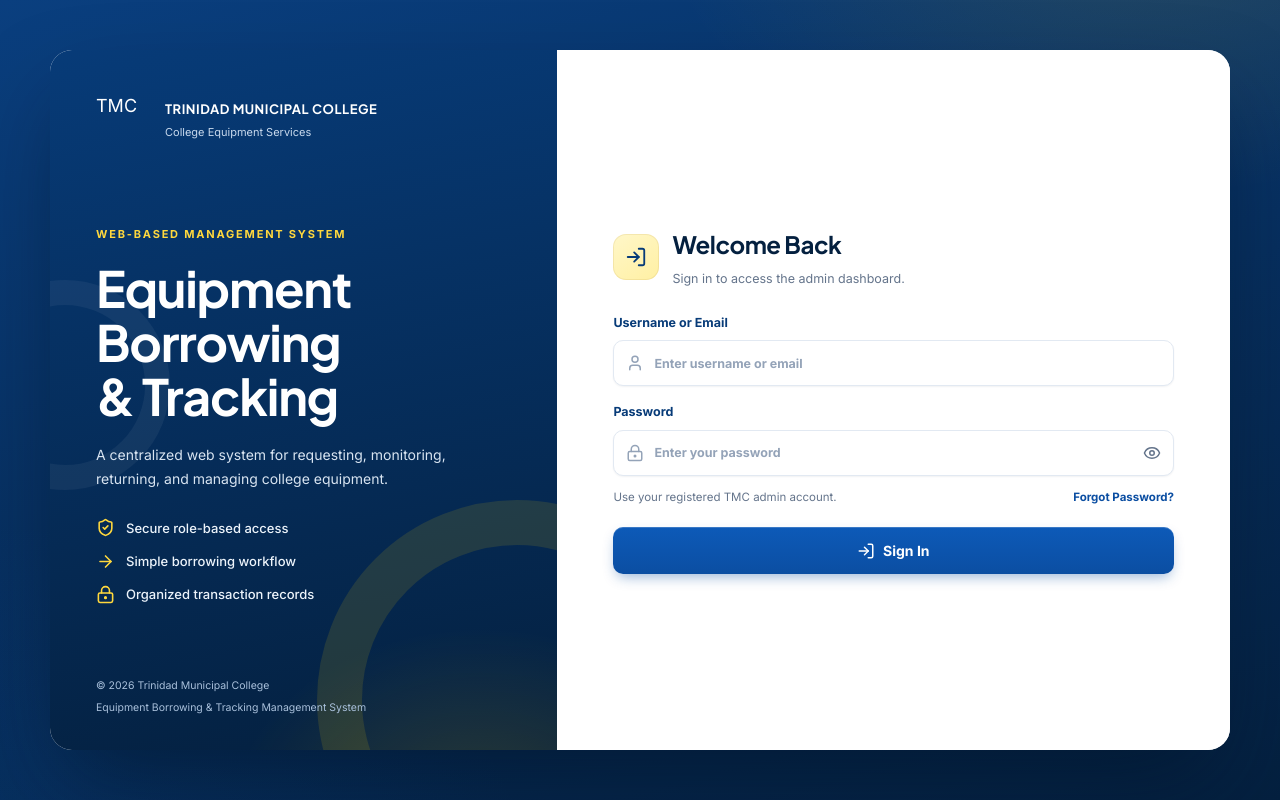
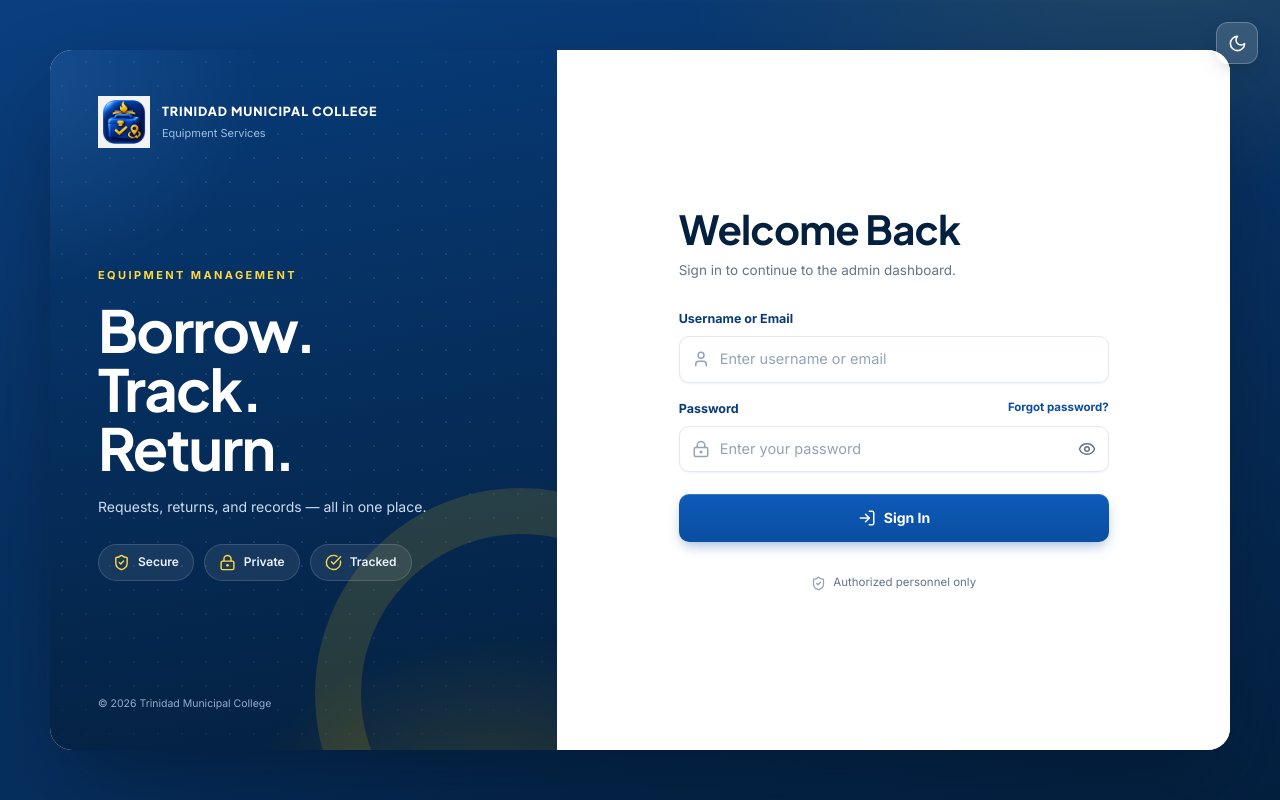
Before and after one commit to boylesjohndominique-netizen/tmc-ebm-web, a React (Vite) app in the folder frontend/: page /login in a window 1280 px wide. Built offline with nearby package versions, Linux system fonts and the light colour scheme; no server answers.

Commit message:
feat(web): refresh login and use TMC logo branding

```diff
--- a/frontend/index.html
+++ b/frontend/index.html
@@ -3,6 +3,7 @@
   <head>
     <meta charset="UTF-8" />
     <meta name="viewport" content="width=device-width, initial-scale=1.0" />
+    <link rel="icon" type="image/png" href="/logo.png" />
     <title>TMC Equipment Borrowing & Tracking</title>
     <script>
       // Apply the saved theme before first paint to avoid a light-mode flash.
--- a/frontend/src/index.css
+++ b/frontend/src/index.css
@@ -2084,6 +2084,25 @@ input::placeholder, textarea::placeholder { color: var(--faint); }
   align-items: center;
   justify-content: center;
   padding: 36px;
+  position: relative;
+}
+
+.auth-page .icon-button.theme-toggle {
+  position: absolute;
+  top: 22px;
+  right: 22px;
+  z-index: 60;
+  width: 42px;
+  height: 42px;
+  color: #fff;
+  background: rgba(255, 255, 255, .14);
+  border: 1px solid rgba(255, 255, 255, .24);
+  box-shadow: 0 8px 22px -12px rgba(0, 0, 0, .6);
+}
+.auth-page .icon-button.theme-toggle:hover {
+  background: rgba(255, 255, 255, .24);
+  transform: translateY(-1px);
+  box-shadow: 0 10px 24px -10px rgba(0, 0, 0, .55);
 }
 
 .auth-shell {
@@ -2100,69 +2119,86 @@ input::placeholder, textarea::placeholder { color: var(--faint); }
 
 .auth-intro {
   background:
-    radial-gradient(420px 320px at 85% 110%, rgba(246, 200, 0, .16), transparent 60%),
+    radial-gradient(420px 320px at 88% 112%, rgba(246, 200, 0, .18), transparent 62%),
+    radial-gradient(400px 340px at -6% 4%, rgba(96, 165, 250, .18), transparent 60%),
     linear-gradient(170deg, var(--blue-dark) 0%, var(--blue-ink) 100%);
   color: var(--white);
-  padding: 42px 46px 34px;
+  padding: 46px 48px 38px;
   display: flex;
   flex-direction: column;
   position: relative;
   overflow: hidden;
 }
 
+.auth-intro::before {
+  content: "";
+  position: absolute;
+  inset: 0;
+  background-image: radial-gradient(rgba(255, 255, 255, .10) 1px, transparent 1.4px);
+  background-size: 24px 24px;
+  -webkit-mask-image: radial-gradient(125% 95% at 45% 42%, #000 28%, transparent 78%);
+  mask-image: radial-gradient(125% 95% at 45% 42%, #000 28%, transparent 78%);
+  pointer-events: none;
+}
+
 .auth-intro::after {
   content: "";
   position: absolute;
-  width: 310px;
-  height: 310px;
-  right: -160px;
+  width: 320px;
+  height: 320px;
+  right: -170px;
   bottom: -150px;
-  border: 45px solid rgba(246, 200, 0, .12);
+  border: 46px solid rgba(246, 200, 0, .14);
   border-radius: 50%;
   pointer-events: none;
 }
 
-.auth-intro::before {
-  content: "";
-  position: absolute;
-  width: 160px;
-  height: 160px;
-  left: -90px;
-  top: 230px;
-  border: 25px solid rgba(255, 255, 255, .05);
-  border-radius: 50%;
-  pointer-events: none;
-}
-
 .auth-brand-row {
   display: flex;
   align-items: center;
-  gap: 13px;
+  gap: 12px;
   position: relative;
   z-index: 1;
 }
 
 .auth-logo {
-  width: 56px;
-  height: 56px;
-  border-radius: 15px;
-  font-size: 18px;
+  width: 52px;
+  height: 52px;
   flex: 0 0 auto;
+}
+
+.auth-logo img,
+.brand-mark img {
+  display: block;
+  width: 100%;
+  height: 100%;
+  object-fit: contain;
+}
+
+.nav-brand .brand-mark {
+  background: transparent;
+  box-shadow: none;
 }
 
 .auth-brand-row strong {
   display: block;
   font-family: var(--font-display);
-  font-size: 13px;
-  letter-spacing: .04em;
-}
-
-.auth-brand-row span { display: block; color: #c8d9ed; font-size: 11px; margin-top: 4px; }
+  font-size: 12.5px;
+  font-weight: 800;
+  letter-spacing: .07em;
+  text-transform: uppercase;
+}
+
+.auth-brand-row span {
+  display: block;
+  margin-top: 3px;
+  color: #9fbce0;
+  font-size: 11px;
+}
 
 .auth-intro-content {
-  margin-top: auto;
-  margin-bottom: auto;
-  max-width: 420px;
+  margin: auto 0;
+  max-width: 380px;
   position: relative;
   z-index: 1;
 }
@@ -2172,44 +2208,47 @@ input::placeholder, textarea::placeholder { color: var(--faint); }
   color: var(--yellow-bright);
   font-size: 11px;
   font-weight: 700;
-  letter-spacing: 1.8px;
-  margin-bottom: 18px;
+  letter-spacing: 2.4px;
+  text-transform: uppercase;
+  margin-bottom: 16px;
 }
 
 .auth-intro h1 {
   margin: 0;
   color: var(--white);
-  font-size: clamp(34px, 4vw, 50px);
-  line-height: 1.08;
-  letter-spacing: -.025em;
+  font-family: var(--font-display);
+  font-size: clamp(40px, 4.6vw, 58px);
+  line-height: 1.02;
+  letter-spacing: -.03em;
 }
 
 .auth-intro p {
-  color: #d8e4f1;
-  line-height: 1.7;
+  color: #cddcf0;
+  line-height: 1.65;
   font-size: 14px;
-  max-width: 390px;
-  margin: 20px 0 27px;
-}
-
-.auth-feature-list { display: flex; flex-direction: column; gap: 13px; }
+  max-width: 330px;
+  margin: 18px 0 26px;
+}
+
+.auth-feature-list { display: flex; flex-wrap: wrap; gap: 10px; }
 
 .auth-feature-list div {
-  display: flex;
-  align-items: center;
-  gap: 11px;
-  font-size: 13px;
-  font-weight: 500;
-  color: #edf4fb;
+  display: inline-flex;
+  align-items: center;
+  gap: 8px;
+  padding: 8px 14px;
+  border-radius: 999px;
+  font-size: 12px;
+  font-weight: 600;
+  color: #eaf2fb;
+  background: rgba(255, 255, 255, .08);
+  border: 1px solid rgba(255, 255, 255, .14);
 }
 
 .auth-feature-list svg { color: var(--yellow-bright); flex: 0 0 auto; }
 
 .auth-intro-footer {
-  display: flex;
-  flex-direction: column;
-  gap: 5px;
-  color: #a9c0db;
+  color: #93aecb;
   font-size: 10.5px;
   position: relative;
   z-index: 1;
@@ -2217,38 +2256,35 @@ input::placeholder, textarea::placeholder { color: var(--faint); }
 
 .auth-form-area {
   background: var(--white);
-  padding: 40px 56px;
+  padding: 48px 56px;
   display: flex;
   align-items: center;
   justify-content: center;
   overflow: auto;
 }
 
-.auth-form-card { width: min(610px, 100%); }
-
-.auth-form-heading {
-  display: flex;
-  align-items: center;
-  gap: 13px;
-  margin-bottom: 25px;
-}
-
-.auth-form-icon {
-  width: 46px;
-  height: 46px;
-  display: grid;
-  place-items: center;
-  border-radius: 13px;
-  background: linear-gradient(145deg, var(--yellow-light), #fff0a3);
-  color: var(--blue-dark);
-  flex: 0 0 auto;
-  box-shadow: inset 0 0 0 1px rgba(148, 98, 0, .1);
-}
-
-.auth-form-heading h2 { margin: 0; font-size: 24px; }
-.auth-form-heading p { margin: 5px 0 0; color: var(--muted); font-size: 12.5px; }
-
-.auth-form label { gap: 8px; }
+.auth-form-card { width: min(430px, 100%); }
+
+.auth-form-heading { margin-bottom: 28px; }
+
+.auth-form-heading h2 {
+  margin: 0;
+  font-family: var(--font-display);
+  font-size: clamp(30px, 4.4vw, 40px);
+  line-height: 1.05;
+  letter-spacing: -.02em;
+}
+
+.auth-form-heading p { margin: 10px 0 0; color: var(--muted); font-size: 13.5px; }
+
+.auth-field { display: flex; flex-direction: column; gap: 8px; }
+
+.field-head {
+  display: flex;
+  align-items: center;
+  justify-content: space-between;
+  gap: 12px;
+}
 
 .input-with-icon { position: relative; display: flex; align-items: center; }
 
@@ -2286,24 +2322,25 @@ input::placeholder, textarea::placeholder { color: var(--faint); }
 }
 .password-toggle:hover { color: var(--blue); background: var(--blue-ghost); }
 
-.auth-options {
-  display: flex;
-  justify-content: space-between;
-  align-items: center;
-  gap: 15px;
+.auth-inline-link { font-size: 11.5px; }
+
+.auth-form-note {
+  display: flex;
+  align-items: center;
+  justify-content: center;
+  gap: 7px;
+  margin: 16px 0 0;
   color: var(--muted);
   font-size: 11.5px;
-  margin-top: -3px;
-}
-.auth-options .text-button { font-size: 11.5px; padding: 0; }
-
-.auth-submit { width: 100%; min-height: 47px; margin-top: 4px; font-size: 14px; }
+}
+.auth-form-note svg { color: var(--faint); }
+
+.auth-submit { width: 100%; min-height: 48px; margin-top: 6px; font-size: 14px; }
 
 .auth-switch {
   display: flex;
   align-items: center;
   justify-content: center;
-  gap: 5px;
   padding-top: 18px;
   border-top: 1px solid var(--border-soft);
   margin-top: 2px;
@@ -2947,7 +2984,8 @@ input::placeholder, textarea::placeholder { color: var(--faint); }
 }
 [data-theme="dark"] .auth-intro {
   background:
-    radial-gradient(420px 320px at 85% 110%, rgba(246, 200, 0, .16), transparent 60%),
+    radial-gradient(420px 320px at 88% 112%, rgba(246, 200, 0, .18), transparent 62%),
+    radial-gradient(400px 340px at -6% 4%, rgba(96, 165, 250, .18), transparent 60%),
     linear-gradient(170deg, #073b78 0%, #04203f 100%);
 }
 [data-theme="dark"] .auth-intro,
@@ -3101,12 +3139,13 @@ input::placeholder, textarea::placeholder { color: var(--faint); }
   .detail-list { grid-template-columns: 1fr; }
   .auth-page { padding: 18px; }
   .auth-shell { grid-template-columns: 1fr; min-height: auto; }
-  .auth-intro { min-height: 310px; padding: 28px; }
-  .auth-intro-content { margin-top: 38px; margin-bottom: 0; }
-  .auth-intro h1 { font-size: 34px; }
+  .auth-intro { min-height: auto; padding: 28px 26px 32px; }
+  .auth-intro-content { margin: 24px 0 0; }
+  .auth-intro h1 { font-size: clamp(32px, 9vw, 42px); }
+  .auth-intro p { margin: 12px 0 0; }
   .auth-feature-list { display: none; }
-  .auth-intro-footer { margin-top: 35px; }
-  .auth-form-area { padding: 30px 25px 35px; }
+  .auth-intro-footer { display: none; }
+  .auth-form-area { padding: 30px 26px 40px; }
 }
 
 @media (max-width: 500px) {
@@ -3115,9 +3154,9 @@ input::placeholder, textarea::placeholder { color: var(--faint); }
   .navbar-avatar { padding: 4px; }
   .auth-page { padding: 0; }
   .auth-shell { width: 100%; border-radius: 0; }
-  .auth-intro { padding: 25px 20px; }
-  .auth-form-area { padding: 28px 20px; }
-  .auth-options { align-items: flex-start; flex-direction: column; }
+  .auth-intro { padding: 24px 20px 28px; }
+  .auth-form-area { padding: 28px 20px 36px; }
+  .auth-page .icon-button.theme-toggle { top: 16px; right: 16px; }
 }
 
 /* =========================================================
--- a/frontend/src/layouts/AdminLayout.jsx
+++ b/frontend/src/layouts/AdminLayout.jsx
@@ -24,7 +24,7 @@ export default function AdminLayout() {
       {/* Brand icon — its own floating chip at the top-left, above the rail
           and separate from the navbar; taps through to the Dashboard. */}
       <NavLink to="/admin" className="nav-brand" aria-label="Dashboard">
-        <div className="brand-mark">TMC</div>
+        <div className="brand-mark"><img src="/logo.png" alt="TMCEBMS" /></div>
       </NavLink>
       <Sidebar open={open} onClose={() => setOpen(false)} />
       <button
--- a/frontend/src/pages/auth/Login.jsx
+++ b/frontend/src/pages/auth/Login.jsx
@@ -2,7 +2,8 @@ import { useState } from "react";
 import { useNavigate } from "react-router-dom";
 
 import {
-  ArrowRight,
+  ArrowLeft,
+  CheckCircle,
   Eye,
   EyeOff,
   LockKeyhole,
@@ -10,12 +11,10 @@ import {
   Mail,
   ShieldCheck,
   User,
-  KeyRound,
-  ArrowLeft,
-  CheckCircle,
 } from "lucide-react";
 
 import { useAuth } from "../../context/AuthContext";
+import ThemeToggle from "../../components/ThemeToggle";
 
 export default function Login() {
   // Forgot password mode
@@ -173,10 +172,11 @@ export default function Login() {
 
   return (
     <main className="auth-page">
+      <ThemeToggle />
       <section className="auth-shell">
 
         {/* ======================================
-            LEFT SIDE
+            LEFT SIDE — brand panel
         ====================================== */}
 
         <aside className="auth-intro">
@@ -184,16 +184,16 @@ export default function Login() {
           <div className="auth-brand-row">
 
             <div className="auth-logo">
-              TMC
+              <img src="/logo.png" alt="Trinidad Municipal College" />
             </div>
 
             <div>
               <strong>
-                TRINIDAD MUNICIPAL COLLEGE
+                Trinidad Municipal College
               </strong>
 
               <span>
-                College Equipment Services
+                Equipment Services
               </span>
             </div>
 
@@ -202,42 +202,37 @@ export default function Login() {
           <div className="auth-intro-content">
 
             <span className="auth-kicker">
-              WEB-BASED MANAGEMENT SYSTEM
+              Equipment Management
             </span>
 
             <h1>
-              Equipment Borrowing
+              Borrow.
               <br />
-              &amp; Tracking
+              Track.
+              <br />
+              Return.
             </h1>
 
             <p>
-              A centralized web system for requesting,
-              monitoring, returning, and managing
-              college equipment.
+              Requests, returns, and records —
+              all in one place.
             </p>
 
             <div className="auth-feature-list">
 
               <div>
-                <ShieldCheck size={19} />
-                <span>
-                  Secure role-based access
-                </span>
+                <ShieldCheck size={17} />
+                <span>Secure</span>
               </div>
 
               <div>
-                <ArrowRight size={19} />
-                <span>
-                  Simple borrowing workflow
-                </span>
+                <LockKeyhole size={17} />
+                <span>Private</span>
               </div>
 
               <div>
-                <LockKeyhole size={19} />
-                <span>
-                  Organized transaction records
-                </span>
+                <CheckCircle size={17} />
+                <span>Tracked</span>
               </div>
 
             </div>
@@ -250,16 +245,12 @@ export default function Login() {
               © {new Date().getFullYear()} Trinidad Municipal College
             </span>
 
-            <span>
-              Equipment Borrowing &amp; Tracking Management System
-            </span>
-
           </div>
 
         </aside>
 
         {/* ======================================
-            RIGHT SIDE
+            RIGHT SIDE — form
         ====================================== */}
 
         <section className="auth-form-area">
@@ -267,7 +258,7 @@ export default function Login() {
           <div className="auth-form-card">
 
             {/* ==================================
-                FORGOT PASSWORD FORM
+                FORGOT PASSWORD
             ================================== */}
 
             {forgotMode ? (
@@ -276,22 +267,14 @@ export default function Login() {
 
                 <div className="auth-form-heading">
 
-                  <span className="auth-form-icon">
-                    <KeyRound size={22} />
-                  </span>
-
-                  <div>
-
                   <h2>
-                      Forgot Password?
+                    Reset Password
                   </h2>
 
                   <p>
-                      Enter your registered email
-                      to reset your password.
+                    Enter your email and we'll
+                    send a reset link.
                   </p>
-
-                  </div>
 
                 </div>
 
@@ -313,15 +296,18 @@ export default function Login() {
                   className="auth-form"
                 >
 
-                  <label>
+                  <div className="auth-field">
 
+                    <label htmlFor="auth-forgot-email">
                       Registered Email
+                    </label>
 
                     <div className="input-with-icon">
 
                       <Mail size={18} />
 
                       <input
+                        id="auth-forgot-email"
                         type="email"
                         name="forgotEmail"
                         value={forgotEmail}
@@ -335,14 +321,7 @@ export default function Login() {
 
                     </div>
 
-                  </label>
-
-                  <p className="forgot-password-help">
-                    Enter the email address associated
-                    with your TMC account. If the account
-                    exists, you will receive instructions
-                    to reset your password.
-                  </p>
+                  </div>
 
                   <button
                     className="btn btn-primary auth-submit"
@@ -353,7 +332,7 @@ export default function Login() {
                     <Mail size={18} />
 
                     {busy
-                      ? "Sending Reset Link…"
+                      ? "Sending…"
                       : "Send Reset Link"}
 
                   </button>
@@ -388,22 +367,14 @@ export default function Login() {
 
                 <div className="auth-form-heading">
 
-                  <span className="auth-form-icon">
-                    <LogIn size={22} />
-                  </span>
-
-                  <div>
-
                   <h2>
                     Welcome Back
                   </h2>
 
                   <p>
-                      Sign in to access the admin
-                      dashboard.
+                    Sign in to continue to the
+                    admin dashboard.
                   </p>
-
-                  </div>
 
                 </div>
 
@@ -424,15 +395,18 @@ export default function Login() {
                   className="auth-form"
                 >
 
-                  <label>
+                  <div className="auth-field">
 
+                    <label htmlFor="auth-login">
                       Username or Email
+                    </label>
 
                     <div className="input-with-icon">
 
                       <User size={18} />
 
                       <input
+                        id="auth-login"
                         name="login"
                         value={loginForm.login}
                         onChange={updateLogin}
@@ -443,17 +417,32 @@ export default function Login() {
 
                     </div>
 
+                  </div>
+
+                  <div className="auth-field">
+
+                    <div className="field-head">
+
+                      <label htmlFor="auth-password">
+                        Password
                       </label>
 
-                  <label>
+                      <button
+                        type="button"
+                        className="text-button auth-inline-link"
+                        onClick={openForgotPassword}
+                      >
+                        Forgot password?
+                      </button>
 
-                    Password
+                    </div>
 
                     <div className="password-field input-with-icon">
 
                       <LockKeyhole size={18} />
 
                       <input
+                        id="auth-password"
                         type={
                           showPassword
                             ? "text"
@@ -492,22 +481,6 @@ export default function Login() {
 
                     </div>
 
-                  </label>
-
-                  <div className="auth-options">
-
-                    <span>
-                      Use your registered TMC admin account.
-                    </span>
-
-                    <button
-                      type="button"
-                      className="text-button"
-                      onClick={openForgotPassword}
-                    >
-                      Forgot Password?
-                    </button>
-
                   </div>
 
                   <button
@@ -524,6 +497,14 @@ export default function Login() {
 
                   </button>
 
+                  <p className="auth-form-note">
+
+                    <ShieldCheck size={15} />
+
+                    Authorized personnel only
+
+                  </p>
+
                 </form>
 
               </>
```
Also changed, not shown: frontend/public/logo.png (added). Lines whose indentation alone changed are shown as unchanged.
